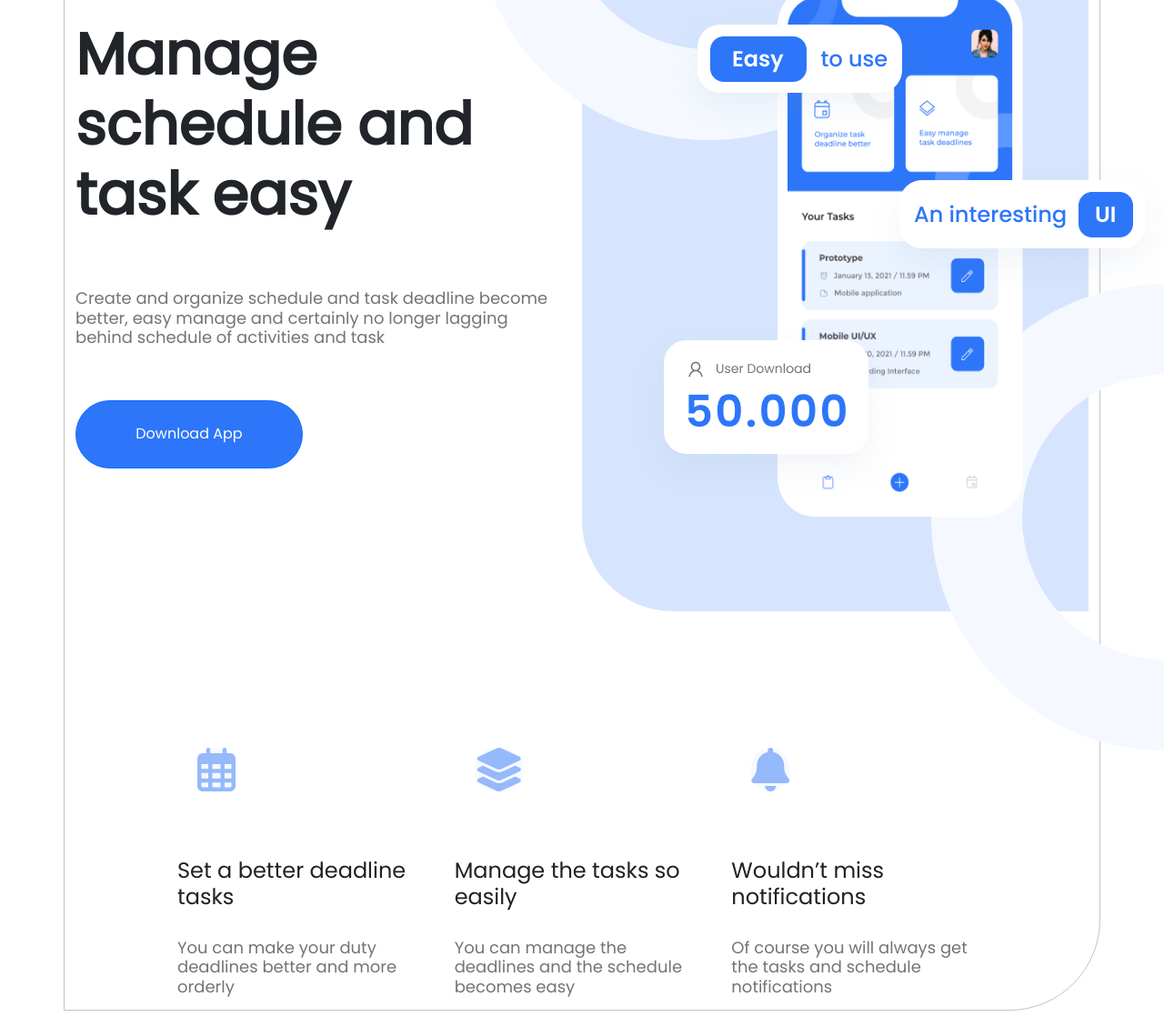
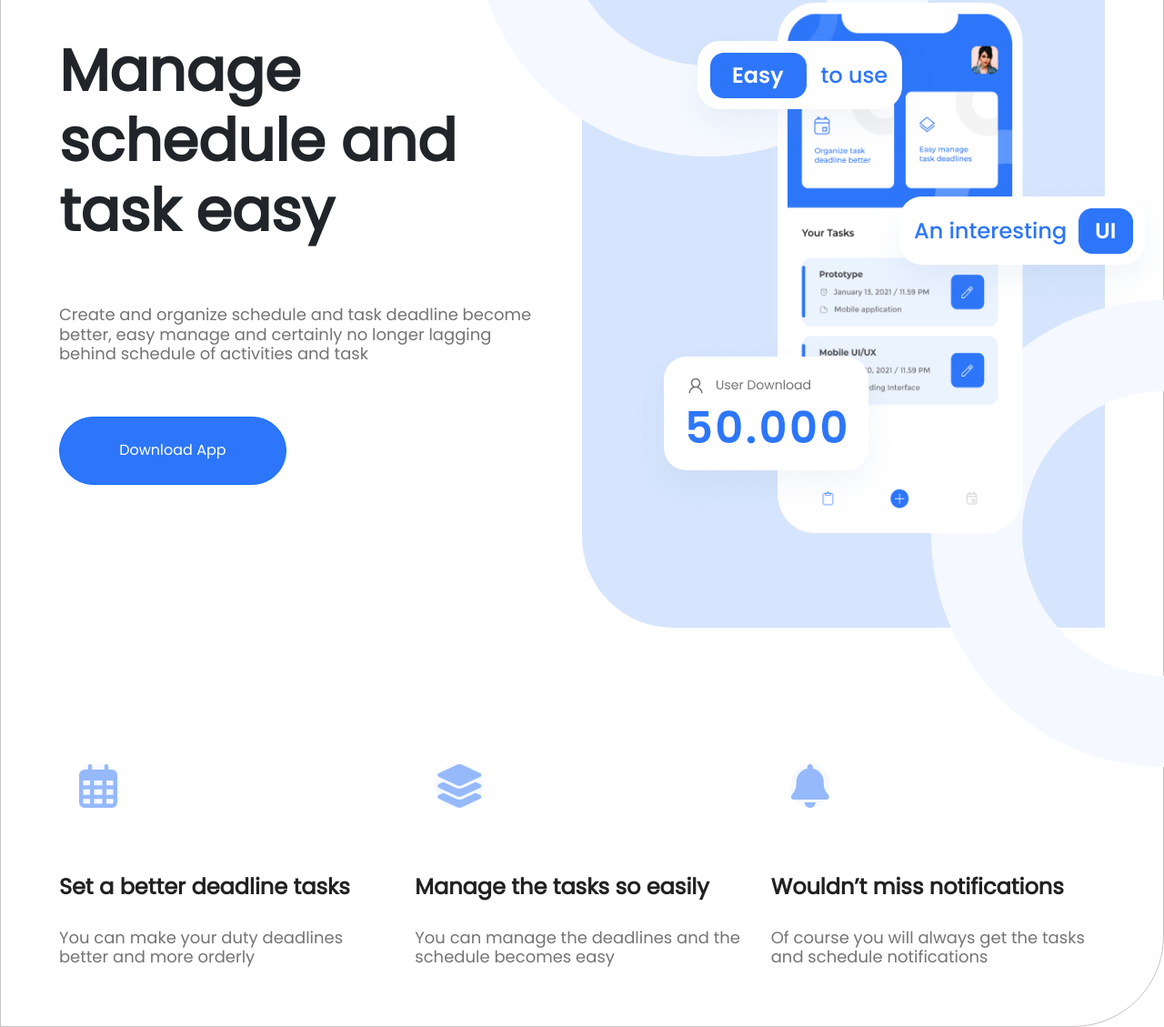
Before and after one commit to blaz-k/figma-test, a plain HTML site: page index.html in a window 1280 px wide. Shown: the part 245-1374 px from the top of the page at 91% size. Drawn offline with nearby package versions, Linux system fonts and the light colour scheme.

Commit message:
small changes in first 3 sections

```diff
--- a/index.html
+++ b/index.html
@@ -19,7 +19,7 @@
       ></script>
       <title>FIGMA</title>
    </head>
-  <body class="container">
+   <body>
       <div class="my-nav">
          <nav class="navbar navbar-expand-lg navbar-light bg-white">
             <div class="container-fluid">
@@ -72,11 +72,12 @@
                </div>
             </div>
          </nav>
+      </div>
       <!--END NAVBAR-->
 
       <!--START HERO SECTION-->
 
-      <div class="row g-0" style="height: 850px">
+      <div class="row g-0 my-hero" style="height: 850px">
          <div class="col-sm-6 col-md-6 col-left">
             <div>
             <h2 class="col-title">Manage schedule and task easy</h2>
@@ -101,8 +102,9 @@
             <div><img id="phone-bottom" src="./public/assets/img/!.png" /></div>
          </div>
       </div>
+
+      <!--START FEATURES SECTION-->
       <div id="features">
-        <div class="container">
          <div class="row">
             <div class="col">
             <i class="far fa-calendar-alt fa-3x"></i>
@@ -112,22 +114,18 @@
             <div class="col">
             <i class="fas fa-layer-group fa-3x"></i>
             <h4>Manage the tasks so easily</h4>
-              <h5>
-                You can manage the deadlines and the schedule becomes easy
-              </h5>
+            <h5>You can manage the deadlines and the schedule becomes easy</h5>
             </div>
             <div class="col">
             <i class="fas fa-bell fa-3x"></i>
             <h4>Wouldn’t miss notifications</h4>
             <h5>
-                Of course you will always get the tasks and schedule
-                notifications
+               Of course you will always get the tasks and schedule notifications
             </h5>
             </div>
          </div>
       </div>
-      </div>
-    </div>
+      </div> <!--TA DIV JE V NAPOTO-->
 
       <script src="./public/assets/bootstrap/bootstrap.js"></script>
    </body>
--- a/public/assets/css/my.css
+++ b/public/assets/css/my.css
@@ -6,9 +6,9 @@ body {
 }
 
 /* NAVBAR */
-S .my-nav {
-  margin-left: 10%;
-  margin-right: 10%;
+.my-nav {
+  margin-left: 5%;
+  margin-right: 5%;
   margin-top: 18px;
 }
 
@@ -119,6 +119,11 @@ S .my-nav {
   border-radius: 50%;
 }
 
+.my-hero {
+  margin-left: 5%;
+  margin-right: 5%;
+}
+
 /* MEDIA */
 @media only screen and (max-width: 400px) {
   .my-nav {
@@ -128,13 +133,13 @@ S .my-nav {
   }
 }
 
-/* FEATURES */
+/* FEATURES SECTION */
 
 #features {
   height: 288px;
   margin-top: 150px;
-  margin-left: 100px;
-  margin-right: 100px;
+  margin-left: 5%;
+  margin-right: 5%;
 }
 
 .col {
@@ -146,6 +151,7 @@ S .my-nav {
   margin-top: 72px;
   color: #212121;
   font-size: 24px;
+  font-weight: bold;
 }
 .far {
   margin-left: 22px;
@@ -168,3 +174,5 @@ S .my-nav {
   color: #747474;
   margin-top: 30px;
 }
+
+/* ADVANTAGE SECTION */
```
Lines whose indentation alone changed are shown as unchanged.
